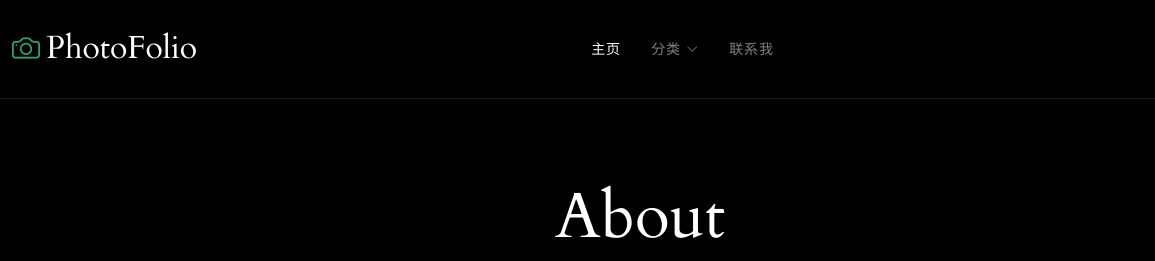
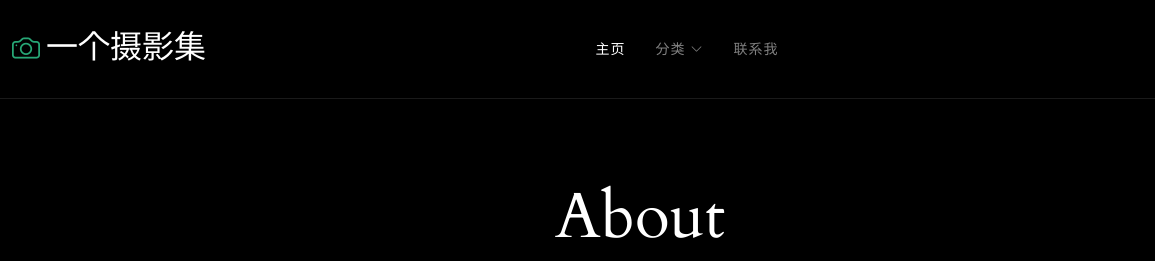
Before and after one commit to smartcopyer/PhotoFolio, a plain HTML site: page about.html in a window 1280 px wide. Shown: the top 261 px of the page, 0-1155 px from the left. Drawn offline with Linux system fonts and the light colour scheme.

Commit message:
左上角汉化

```diff
--- a/about.html
+++ b/about.html
@@ -45,7 +45,7 @@
         <!-- Uncomment the line below if you also wish to use an image logo -->
         <!-- <img src="assets/img/logo.png" alt=""> -->
         <i class="bi bi-camera"></i>
-        <h1 class="sitename">PhotoFolio</h1>
+        <h1 class="sitename">一个摄影集</h1>
       </a>
 
       <nav id="navmenu" class="navmenu">
```
Also changed, not shown: contact.html (+1 -1 lines), gallery-single.html (+1 -1 lines), gallery.html (+1 -1 lines), gallery_Architecture.html (+1 -1 lines), gallery_Lives.html (+1 -1 lines), gallery_Nature.html (+1 -1 lines), gallery_People.html (+1 -1 lines), index.html (+1 -1 lines), services.html (+1 -1 lines), starter-page.html (+1 -1 lines).
